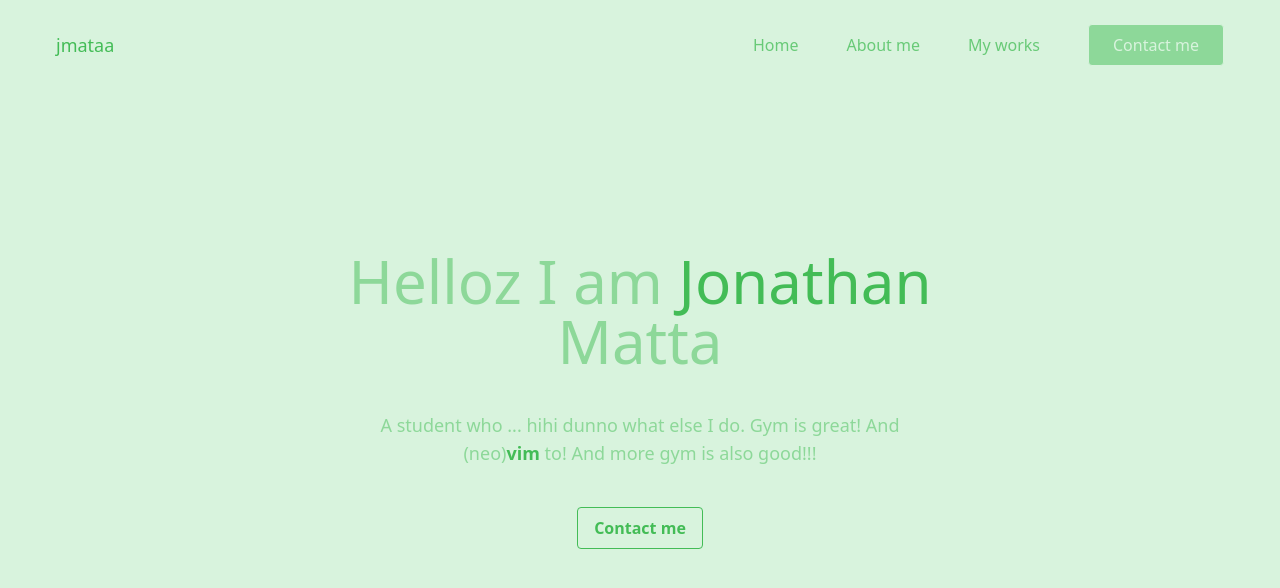
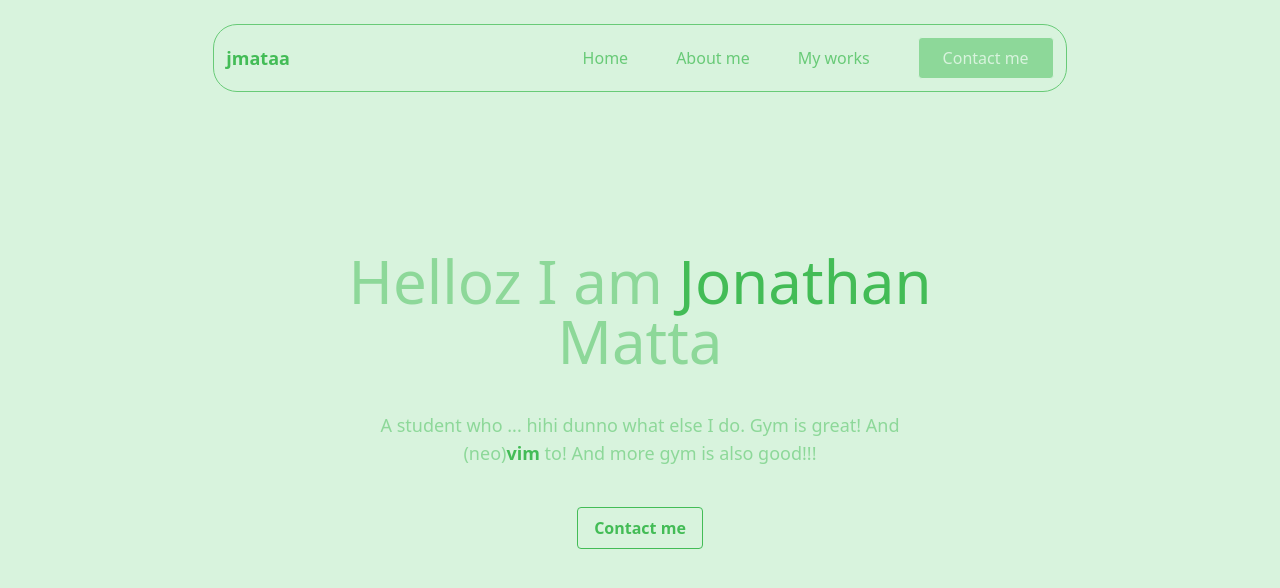
Before and after one commit to jmattaa/portfolio, a React (Vite) app: page / in a window 1280 px wide. Shown: the top 588 px of the page. Built offline with nearby package versions, Linux system fonts and the light colour scheme.

Commit message:
Update nav
TODO: do the nav collapse burger menu thing

Signed-off-by: jmattaa <mattajonathan1@gmail.com>

```diff
--- a/src/components/Nav.tsx
+++ b/src/components/Nav.tsx
@@ -2,17 +2,17 @@ import conf from '../tailwind-config';
 
 function Nav() {
     return (
-        <header className='fixed py-6 w-full'>
+        <header className='flex items-center justify-center fixed py-6 w-full'>
             <div
-                className='mx-auto flex items-center justify-between w-full
-                            px-8 md:px-14'
+                className='flex items-center justify-between w-1/3 p-3
+                            lg:border lg:rounded-3xl lg:w-2/3'
             >
-                <div className='text-lg text-palette-5'>
+                <div className='text-lg font-bold text-palette-5'>
                     jmataa
                 </div>
 
                 <div
-                    className='hidden space-x-12 items-center md:flex'
+                    className='hidden space-x-12 items-center lg:flex'
                 >
                     <a href='#'>Home</a>
                     <a href='#'>About me</a>
@@ -27,7 +27,7 @@ function Nav() {
                     </a>
                 </div>
 
-                <div className='md:hidden'>
+                <div className='lg:hidden'>
                     <svg width='32px' height='32px' viewBox='0 0 24 24'
                         fill='none' xmlns='http://www.w3.org/2000/svg'>
                         <path d='M5 8H13.75M5 12H19M10.25 16L19 16'
```
